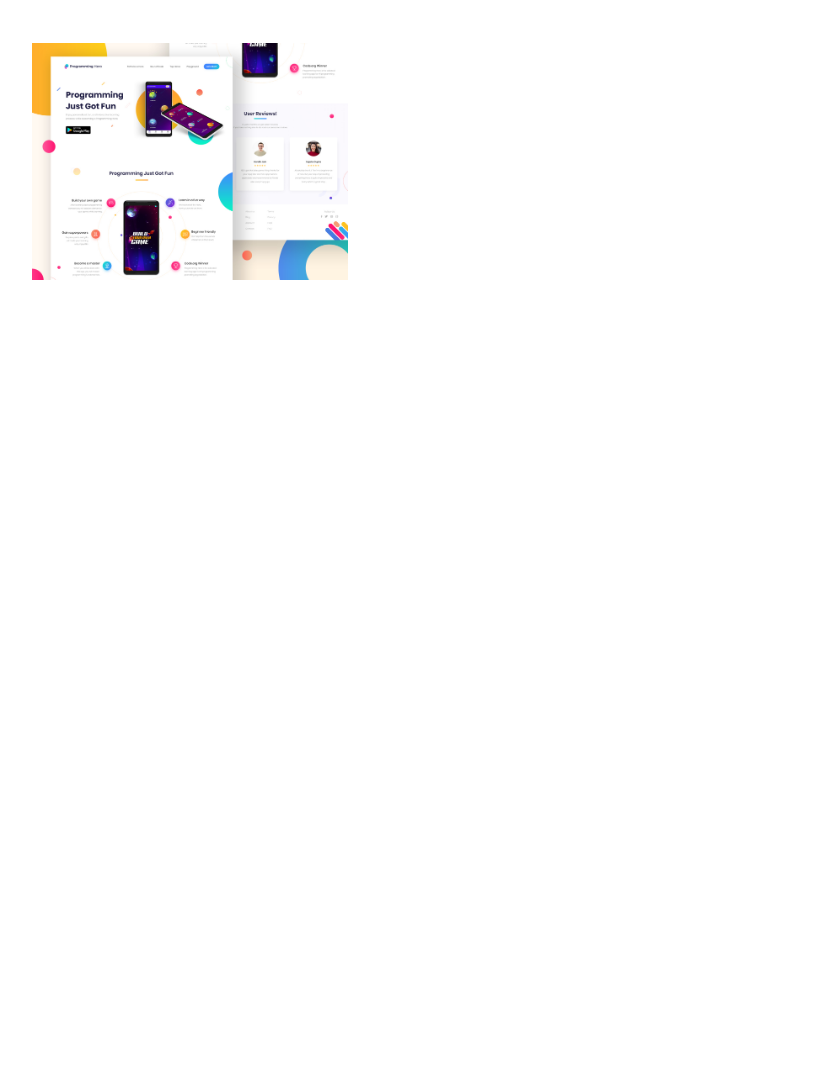
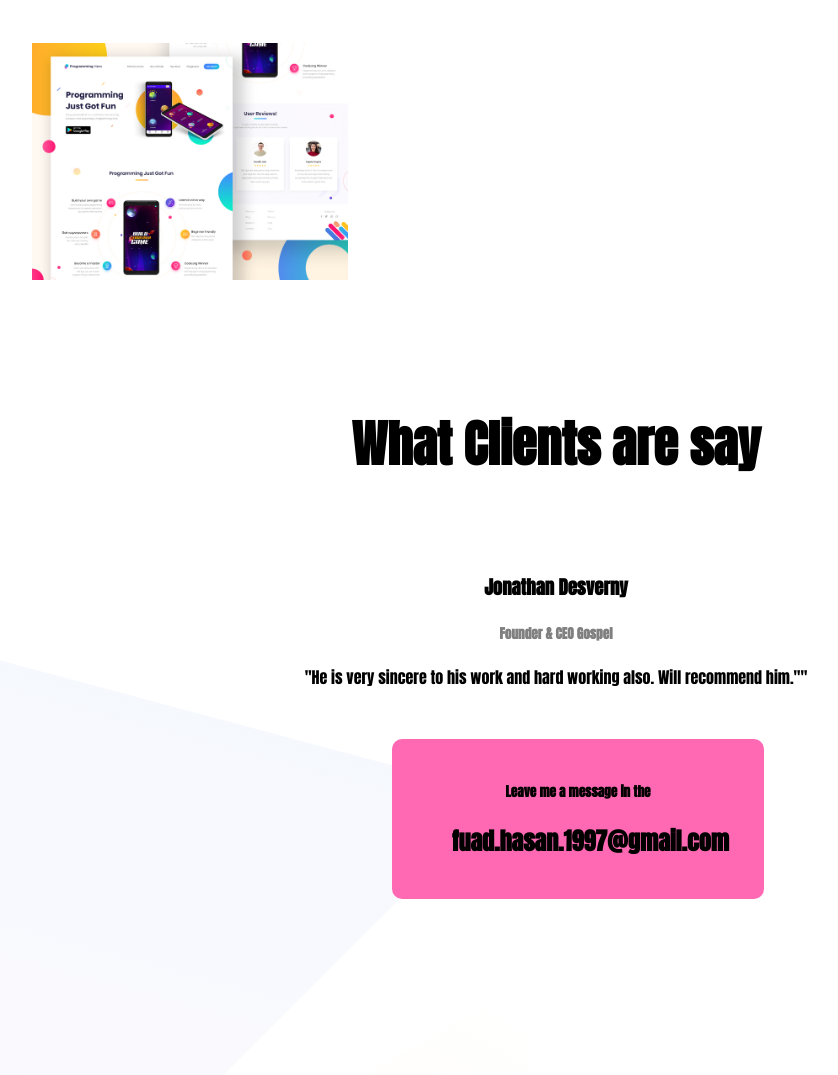
Before and after one commit to fuadmiazi/Portfolio-Website-Assignment, a plain HTML site: page index.html in a window 1280 px wide. Shown: the part 2685-3760 px from the top of the page, without its empty margins (84-922 px from the left). Before the commit the page ends 3058 px from the top, so only its background shows below. Drawn offline with Linux system fonts and the light colour scheme; a web font is replaced by a local one.

Commit message:
Final commit

```diff
--- a/index.html
+++ b/index.html
@@ -40,5 +40,20 @@
             <img id="img" src="images/personal-website/latest-work/work-3.jpg" alt="">
         </div>
     </section>
+
+    <section class="clientsay">
+        <h1 class="whatclientsay">What Clients are say</h1>
+        <h3 style="text-align: center;">Jonathan Desverny</h3>
+        <h5 style="color: grey; text-align: center;">Founder & CEO Gospel</h5>
+        <p style="text-align: center;">"He is very sincere to his work and hard working also. Will recommend him."" </p>
+
+        <div class="red-box">
+            <h5>Leave me a message in the</h5>
+            <h1>fuad.hasan.1997@gmail.com</h3>
+        </div>
+    </section>
+    <footer>
+        <p style="text-align: center;">All Rights reserved to @Fuad Hasan</p>
+    </footer>
 </body>
 </html>
--- a/style.css
+++ b/style.css
@@ -56,3 +56,21 @@ section{
     margin-left: 100px;
     margin-top: 80px;
 }
+.clientsay{
+    background-image: url("images/personal-website/footer-bg.png");
+    background-repeat: no-repeat;
+}
+.whatclientsay{
+    font-size: 50px;
+    text-align: center;
+    padding-bottom: 50px;
+}
+.red-box{
+    padding: 20px 60px 20px 60px;
+    border-radius: 10px;
+    margin-top: 50px;
+    margin-left: 37%;
+    width: 20%;
+    text-align: center;
+    background-color: hotpink;
+}
```
